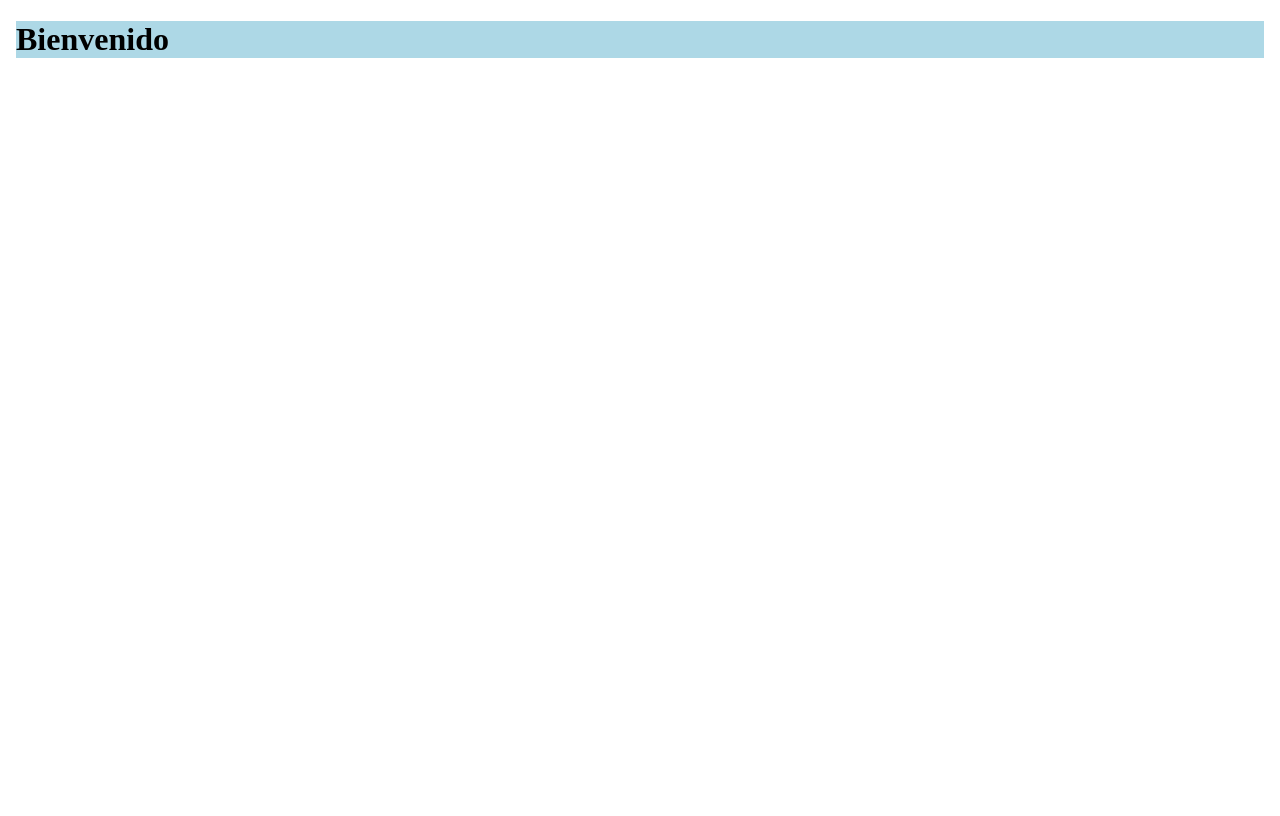
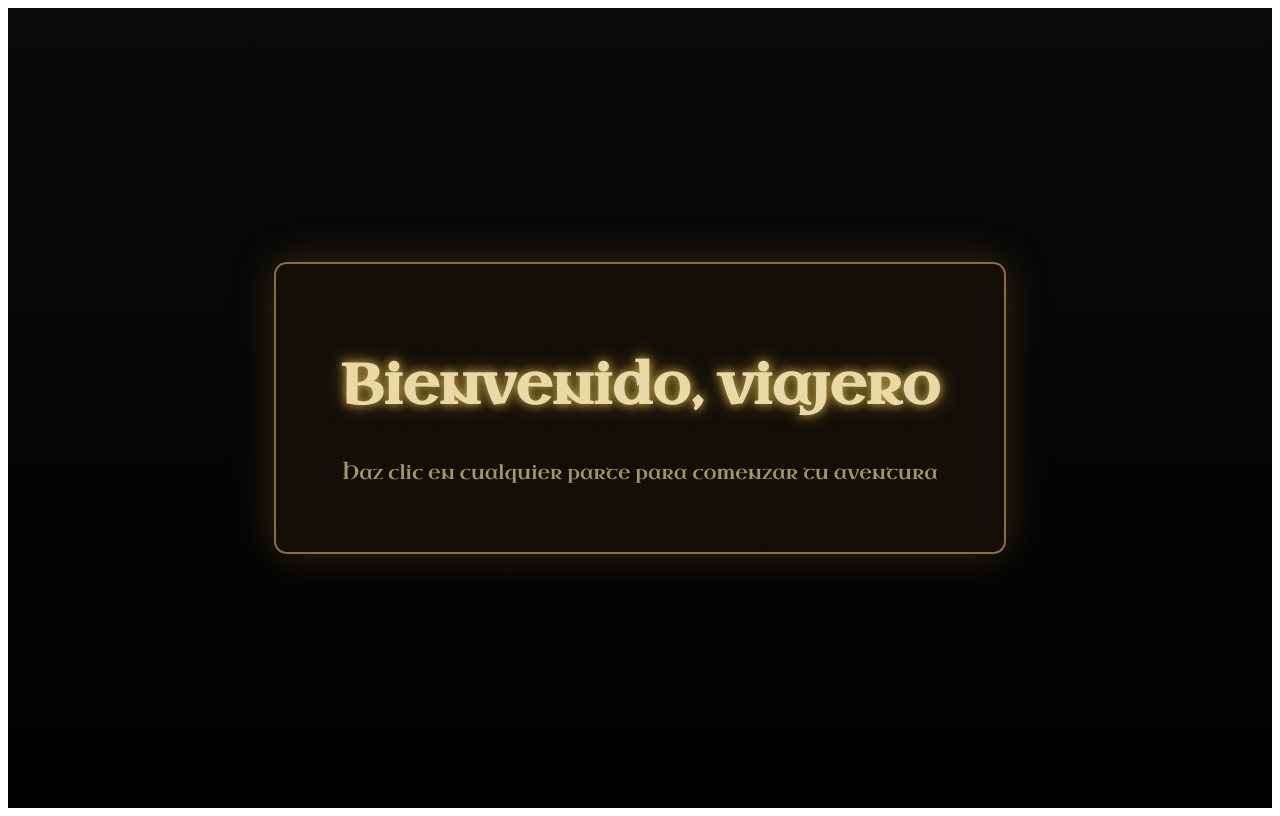
Before and after one commit to Kaaisel/PruevaVercel, an Angular app: page / in a window 1280 px wide. Built offline with nearby package versions, Linux system fonts and the light colour scheme.

Commit message:
Primera subida con estilos, home y login

```diff
--- a/src/app/home/home.component.css
+++ b/src/app/home/home.component.css
@@ -1,3 +1,61 @@
-.inicio{
-    background-color: lightblue;
+@import url('https://fonts.googleapis.com/css2?family=Uncial+Antiqua&display=swap');
+
+html, body {
+  height: 100%;
+  margin: 0;
+  background-color: #0a0a0a;
+  overflow: hidden;
 }
+
+.inicio {
+  position: relative;
+  height: 100vh;
+  width: 100%;
+  background-size: cover;
+  background-position: center;
+  display: flex;
+  justify-content: center;
+  align-items: center;
+
+}
+
+.inicio::before {
+  content: "";
+  position: absolute;
+  inset: 0;
+  background: linear-gradient(to bottom, rgba(10, 10, 10, 0.5), rgba(0, 0, 0, 0.95));
+  z-index: 0;
+}
+
+.overlay {
+  position: relative;
+  z-index: 1;
+  background: rgba(30, 20, 10, 0.6);
+  padding: 3rem 4rem;
+  border: 2px solid #8a6f3d;
+  border-radius: 0.8rem;
+  box-shadow: 0 0 40px rgba(200, 150, 50, 0.25);
+  text-align: center;
+  transition: all 0.3s ease;
+}
+
+.overlay:hover {
+  background: rgba(30, 20, 10, 0.7);
+  transform: scale(1.02);
+  box-shadow: 0 0 60px rgba(200, 150, 50, 0.4);
+}
+
+.titulo {
+  font-family: 'Uncial Antiqua', cursive;
+  color: #e8d9a6;
+  font-size: 3.5rem;
+  text-shadow: 0 0 10px #c6a84b, 0 0 20px #7a6024;
+}
+
+.subtexto {
+  font-family: 'Uncial Antiqua', cursive;
+  color: #c8b87a;
+  font-size: 1.2rem;
+  margin-top: 1rem;
+  opacity: 0.8;
+}
--- a/src/app/home/home.component.html
+++ b/src/app/home/home.component.html
@@ -1,13 +1,20 @@
 <!DOCTYPE html>
 <html lang="en">
+
 <head>
     <meta charset="UTF-8">
     <meta name="viewport" content="width=device-width, initial-scale=1.0">
     <title>Document</title>
 </head>
+
 <body>
-    <div class="inicio" (click)="Inicio()">
-    <h1>Bienvenido</h1>
-</div>
+    <div class="inicio">
+        <div class="overlay" (click)="Inicio()">
+            <h1 class="titulo">Bienvenido, viajero</h1>
+            <p class="subtexto">Haz clic en cualquier parte para comenzar tu aventura</p>
+        </div>
+    </div>
+
 </body>
+
 </html>
--- a/src/app/login/login.component.css
+++ b/src/app/login/login.component.css
@@ -1,3 +1,135 @@
-.celda{
-    background-color: lightblue;
+@import url('https://fonts.googleapis.com/css2?family=Uncial+Antiqua&display=swap');
+
+/* --- Fondo general --- */
+html, body {
+  height: 100%;
+  margin: 0;
+  background-color: #0a0a0a;
+  overflow: hidden;
 }
+
+.inicio {
+  position: relative;
+  height: 100vh;
+  width: 100%;
+  background-image: url('https://images.unsplash.com/photo-1508264165352-258a6fdf63c7?auto=format&fit=crop&q=80&w=1920');
+  background-size: cover;
+  background-position: center;
+  display: flex;
+  justify-content: center;
+  align-items: center;
+}
+
+.inicio::before {
+  content: "";
+  position: absolute;
+  inset: 0;
+  background: linear-gradient(to bottom, rgba(10, 10, 10, 0.5), rgba(0, 0, 0, 0.95));
+  z-index: 0;
+}
+
+/* --- Cuadro central --- */
+.overlay {
+  position: relative;
+  z-index: 1;
+  background: rgba(30, 20, 10, 0.6);
+  padding: 3rem 4rem;
+  width: 420px;
+  border: 2px solid #8a6f3d;
+  border-radius: 0.8rem;
+  box-shadow: 0 0 40px rgba(200, 150, 50, 0.25);
+  text-align: center;
+  transition: all 0.3s ease;
+}
+
+.overlay:hover {
+  background: rgba(30, 20, 10, 0.7);
+  transform: scale(1.02);
+  box-shadow: 0 0 60px rgba(200, 150, 50, 0.4);
+}
+
+/* --- Texto principal --- */
+.titulo {
+  font-family: 'Uncial Antiqua', cursive;
+  color: #e8d9a6;
+  font-size: 3rem;
+  margin-bottom: 2rem;
+  text-shadow: 0 0 10px #c6a84b, 0 0 20px #7a6024;
+}
+
+/* --- Campos del formulario --- */
+.campo {
+  display: flex;
+  flex-direction: column;
+  text-align: left;
+  margin-bottom: 1.5rem;
+}
+
+label {
+  font-family: 'Uncial Antiqua', cursive;
+  color: #d8c47c;
+  font-size: 1.1rem;
+  margin-bottom: 0.4rem;
+  text-shadow: 0 0 5px #7a6024;
+}
+
+input[type="text"],
+input[type="password"] {
+  padding: 0.6rem;
+  border: 1px solid #6d5932;
+  border-radius: 0.3rem;
+  background: rgba(20, 15, 5, 0.85);
+  color: #f1e6c3;
+  font-family: 'Uncial Antiqua', cursive;
+  font-size: 1rem;
+  outline: none;
+  transition: all 0.3s ease;
+}
+
+input[type="text"]:focus,
+input[type="password"]:focus {
+  border-color: #c6a84b;
+  box-shadow: 0 0 12px #c6a84b;
+  background: rgba(30, 25, 10, 0.9);
+}
+
+/* --- Botón --- */
+.boton {
+  width: 100%;
+  padding: 0.8rem;
+  margin-top: 1rem;
+  border: 2px solid #8a6f3d;
+  background: rgba(40, 30, 15, 0.9);
+  color: #e8d9a6;
+  font-family: 'Uncial Antiqua', cursive;
+  font-size: 1.2rem;
+  text-transform: uppercase;
+  border-radius: 0.5rem;
+  cursor: pointer;
+  transition: all 0.3s ease;
+}
+
+.boton:hover {
+  background: #c6a84b;
+  color: #000;
+  box-shadow: 0 0 25px #c6a84b;
+  transform: scale(1.03);
+}
+
+/* --- Enlace de registro --- */
+.registro {
+  margin-top: 1.5rem;
+  color: #c8b87a;
+  font-family: 'Uncial Antiqua', cursive;
+  font-size: 1rem;
+}
+
+.registro a {
+  color: #e8d9a6;
+  text-decoration: none;
+  transition: color 0.3s ease;
+}
+
+.registro a:hover {
+  color: #fff4cc;
+}
--- a/src/app/login/login.component.html
+++ b/src/app/login/login.component.html
@@ -8,22 +8,32 @@
 </head>
 
 <body>
-    <div class="celda">
-        <h1>Inicio de Sesión</h1>
-        <form >
-             <div>
-            <label for="usuario">Usuario:</label>
-            <input type="text" id="usuario" name="usuario" [(ngModel)]="usuario" required>
+    <div class="inicio">
+        <div class="overlay">
+            <div class="contenido">
+                <h1 class="titulo">Inicio de Sesión</h1>
+
+                <form>
+                    <div class="campo">
+                        <label for="usuario">Usuario</label>
+                        <input type="text" id="usuario" name="usuario" [(ngModel)]="usuario" required>
+                    </div>
+
+                    <div class="campo">
+                        <label for="contrasena">Contraseña</label>
+                        <input type="password" id="contrasena" name="contrasena" [(ngModel)]="contrasena" required>
+                    </div>
+
+                    <input type="button" class="boton" value="Entrar al reino" (click)="iniciarSesion()">
+                </form>
+
+                <p class="registro">
+                    ¿No tienes cuenta? <a href="registro">Regístrate aquí</a>
+                </p>
+            </div>
         </div>
-        <div>
-            <label for="contrasena">Contraseña:</label>
-            <input type="password" id="contrasena" name="contrasena" [(ngModel)]="contrasena" required>
-        </div>
-            <input type="button" value="Iniciar Sesión" (click)="iniciarSesion()">
-        </form>
+    </div>
 
-        <p>¿No tienes cuenta? <a href="registro">Regístrate aquí</a></p>
-    </div>
 </body>
 
 </html>
```
